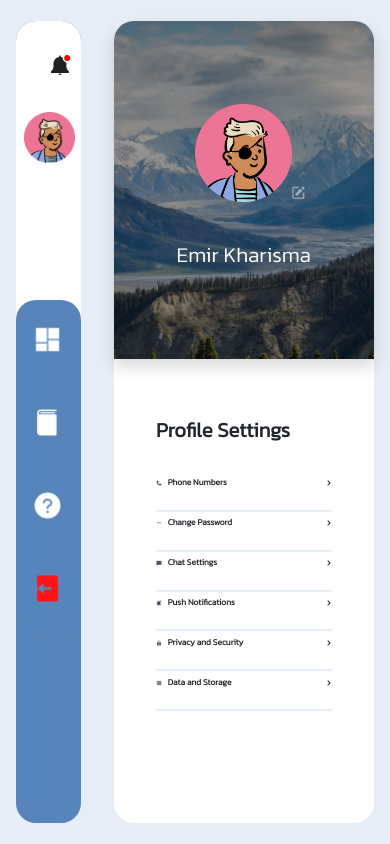
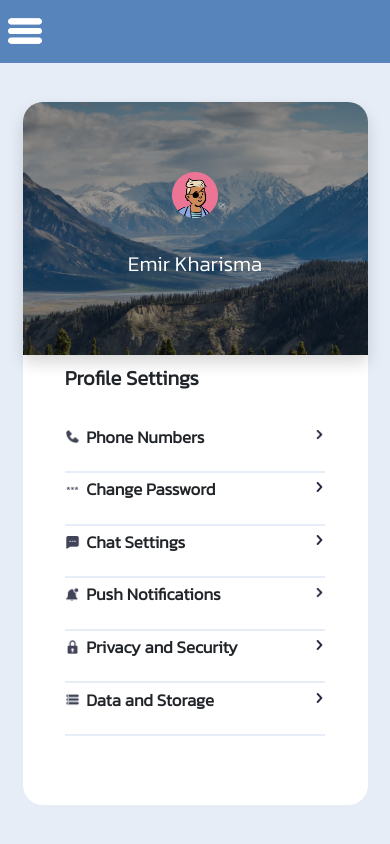
Before and after one commit to BudiSetyo/share-skills, a plain HTML site: page profile.html in a window 390 px wide. Drawn offline with nearby package versions, Linux system fonts and the light colour scheme.

Commit message:
rev profile

```diff
--- a/assets/css/profile.css
+++ b/assets/css/profile.css
@@ -7,24 +7,44 @@
 }
 
 html, body {
-    height: 100%;
+    height: 100vh;
     margin: 0;
     padding: 0;
+    overflow: hidden;
 }
 
 .container-fluid {
-    height: 100vh;
+    height: 100%;
+    padding: 0;
     background-color: #E6EDF6;
 }
 
 .wraper {
-    height: 100vh;
+    height: 100%;
 }
 
-.col-2, .col-8 {
+.col-2, .col-10 {
     height: 95vh;
     border-radius: 20px;
 }
+
+
+/* nav */
+
+nav {
+    display: none;
+    width: 100%;
+    height: 8%;
+    background-color: #5784BA;
+}
+
+nav img {
+    height: 4vh;
+    margin-left: 2vw;
+    color: #FFF;
+}
+
+/* side bar */
 
 .col-2 {
     padding: 0;
@@ -99,7 +119,9 @@ html, body {
     color: #FF1313;
 }
 
-.col-8 {
+/* main */
+
+.col-10 {
     padding: 0;
     background-color: #FFF;
 }
@@ -170,42 +192,35 @@ html, body {
     font-size: 2vh;
 }
 
-@media screen and (max-width: 750px) {
-    .profile-view .profile-icon-view {
-        width: 25vw;
+@media screen and (max-width: 767px) {
+    .container-fluid {
+        display: flex;
+        flex-direction: column;
+        justify-content: center;
     }
 
-    .profile-view .edit-icon {
-        width: 4vw;
-        left: 14vw;
+    nav {
+        display: flex;
+        align-items: center;
     }
 
-    .user img {
-        width: 13vw;
-    }
-
-    .user h5, .user p {
+    .col-2 {
         display: none;
     }
 
-    .navigation .navigate {
-        padding-left: 4vw;
+    .col-10 {
+        height: 90%;
     }
 
-    .navigation img {
-        width: 8vw;
-        margin-right: 0;
+    .profile-view {
+        height: 30vh;
     }
 
-    .navigation p {
-        display: none;
+    .setting-option .setting-name .setting-icon {
+        width: 4vw;
     }
 
-    .setting-option .setting-name p {
-        font-size: 1vh;
-    }
-
-    .profile-settings {
-        padding-top: 7vh;
+    .setting-option .inside-icon {
+        width: 3vw;
     }
 }
--- a/profile.html
+++ b/profile.html
@@ -17,7 +17,13 @@
 
 <body>
     <div class="container-fluid">
+
+        <nav>
+            <img src="assets/images/burger-icon.png" alt="burger-icon">
+        </nav>
+
         <div class="wraper row d-flex justify-content-around align-items-center">
+
             <div class="col-2">
                 <div class="profile">
                     <div class="notif d-flex justify-content-end">
@@ -48,7 +54,8 @@
                     </div>
                 </div>
             </div>
-            <div class="col-8">
+
+            <div class="col-md-8 col-10">
                 <div class="profile-view ">
                     <div class="shadow d-flex flex-column justify-content-center align-items-center">
                         <img class="profile-icon-view" src="assets/images/profile-icon-view.png" alt="profile-icon-view">
@@ -101,6 +108,7 @@
                         <img class="inside-icon" src="assets/images/inside-icon.png" alt="inside-icon">
                     </div>
                 </div>
+
             </div>
         </div>
 
```
Also changed, not shown: assets/images/burger-icon.png (added).
